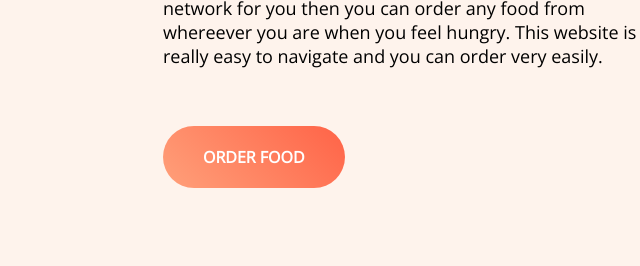
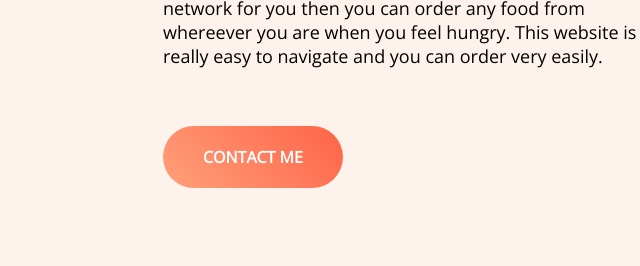
Before and after one commit to wasimranacse/restaurant-pro, a plain HTML site: page index.html in a window 1280 px wide. Shown: the part 1100-1366 px from the top of the page, 509-1149 px from the left. Drawn offline with nearby package versions, Linux system fonts and the light colour scheme.

Commit message:
website created successfully

```diff
--- a/index.html
+++ b/index.html
@@ -15,7 +15,7 @@
         <div class="left-side">
             <h1 class="hero-heading"><span class="custom-color">Skip</span> The Diet, <br> Just Eat Healthy <br> With Food Network</h1>
             <p class="hero-description">Imagine you don't need a diet because we provide healthy and delicious food for you!</p>
-            <a class="callToAction" href="#">ORDER FOOD</a>
+            <a class="callToAction" href="https://github.com/wasimranacse/restaurant-pro">ORDER FOOD</a>
         </div>
         <div class="right-side">
             <img src="images/lady.png" alt="">
@@ -28,7 +28,7 @@
         <div class="right-side huge-padding">
             <h2 class="about-heading">About Me</h2>
             <p class="about-description">I am a professional web develoer and built this food network for you then you can order any food from whereever you are when you feel hungry. This website is really easy to navigate and you can order very easily.</p>
-            <a class="callToAction" href="#">ORDER FOOD</a>
+            <a class="callToAction" href="https://github.com/wasimranacse/restaurant-pro">CONTACT ME</a>
         </div>
     </section>
     <section class="receipe-area">
```
